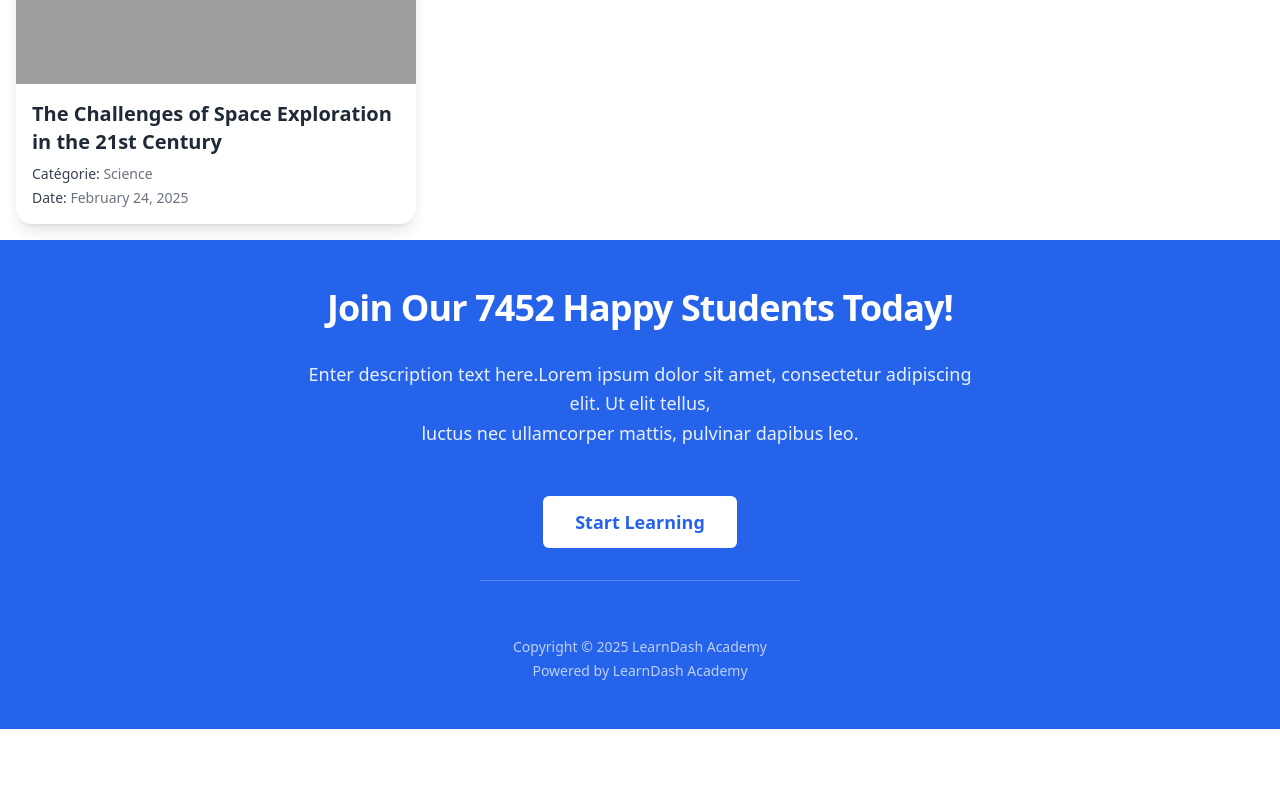
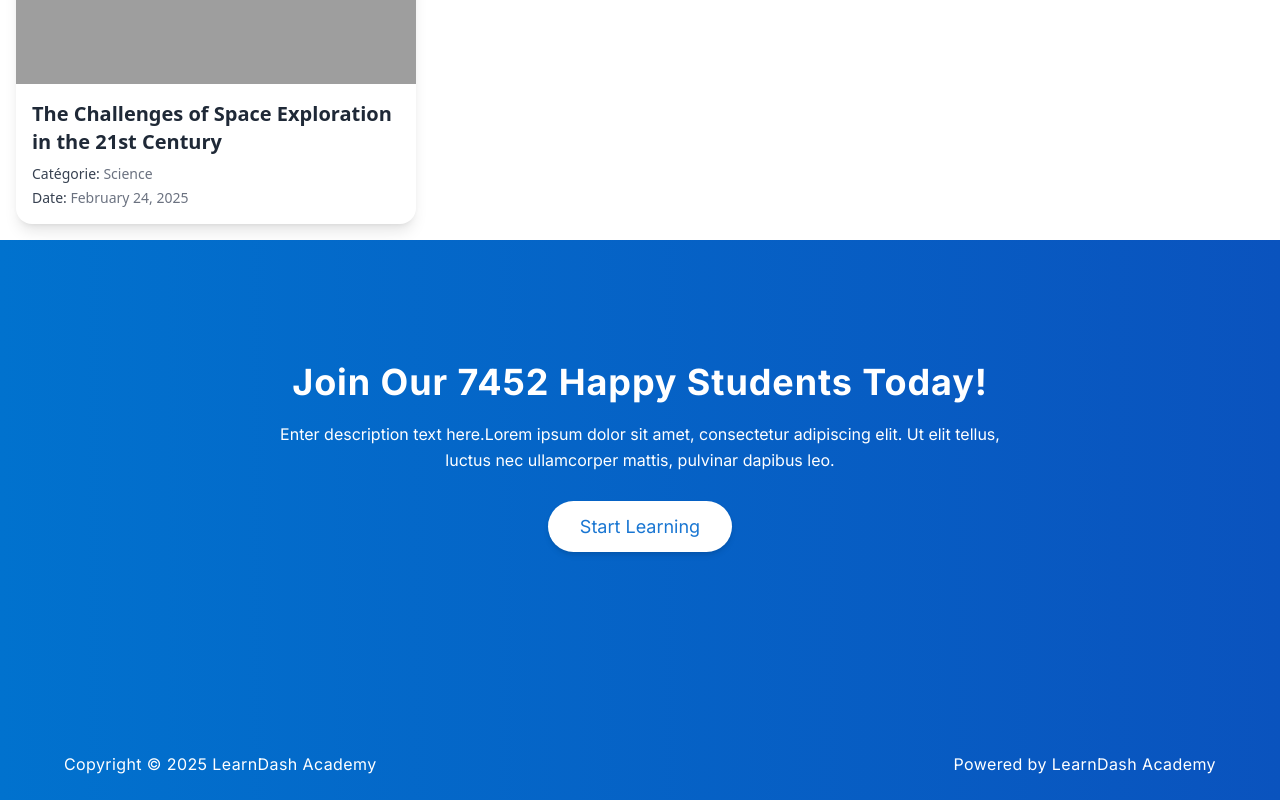
Before and after one commit to Bellox1/learndash-academy-02, an Angular app: page / in a window 1280 px wide. Shown: the part 764-1564 px from the top of the page. Before the commit the page ends 1493 px from the top, so only its background shows below. Built offline with nearby package versions, Linux system fonts and the light colour scheme; grey boxes are pictures that could not be loaded.

Commit message:
Gestion du footer

```diff
--- a/src/app/footer/footer.component.css
+++ b/src/app/footer/footer.component.css
@@ -0,0 +1,5 @@
+@import url('https://fonts.googleapis.com/css2?family=Inter:wght@400;700&display=swap');
+
+footer {
+    font-family: 'Inter', sans-serif;
+}
--- a/src/app/footer/footer.component.html
+++ b/src/app/footer/footer.component.html
@@ -1,30 +1,22 @@
-<div class="w-full bg-blue-600 px-4 py-12">
-  <div class="max-w-3xl mx-auto text-center space-y-8 text-white">
-    <!-- Titre principal -->
-    <h1 class="text-4xl font-bold tracking-tight">
-      Join Our 7452 Happy Students Today!
+<footer class="w-screen min-h-[70vh] bg-gradient-to-r from-[#0172ce] to-[#0a53be] flex flex-col justify-between items-center font-sans relative m-0 p-0">
+  <div class="w-full max-w-[1100px] mx-auto flex-1 flex flex-col items-center justify-center mt-0 mb-[10vh]">
+    <h1 class="text-white text-[36px] font-bold text-center mb-4 mt-0 leading-tight tracking-wide">
+      Join Our <span class="font-bold">7452</span> Happy Students Today!
     </h1>
-
-    <!-- Description -->
-    <p class="text-lg leading-relaxed max-w-2xl mx-auto opacity-90">
+    <p class="text-white text-[16px] text-center max-w-[900px] mb-7 mt-0 leading-relaxed">
       Enter description text here.Lorem ipsum dolor sit amet, consectetur adipiscing elit. Ut elit tellus,<br>
       luctus nec ullamcorper mattis, pulvinar dapibus leo.
     </p>
-
-    <!-- Bouton -->
-    <div class="pt-4">
-      <button class="bg-white hover:bg-gray-100 text-blue-600 font-semibold text-lg py-3 px-8 rounded-md transition-colors duration-200">
-        Start Learning
-      </button>
+    <button class="bg-white text-[#1976d2] text-[18px] font-medium rounded-full px-8 py-3 shadow-md transition hover:bg-blue-100 hover:text-[#0a53be] mb-0">
+      Start Learning
+    </button>
+  </div>
+  <div class="w-full flex justify-between items-center px-[5vw] box-border pb-6">
+    <div class="text-white text-[16px] font-normal tracking-wide">
+      Copyright © 2025 LearnDash Academy
     </div>
-
-    <!-- Séparateur -->
-    <div class="border-t border-white border-opacity-20 w-full max-w-xs mx-auto"></div>
-    <!-- Copyright -->
-       <!-- Copyright -->
-    <div class="pt-6 space-y-1 text-sm text-white text-opacity-70">
-      <p>Copyright © 2025 LearnDash Academy</p>
-      <p>Powered by LearnDash Academy</p>
+    <div class="text-white text-[16px] font-normal tracking-wide">
+      Powered by LearnDash Academy
     </div>
   </div>
-</div>
+</footer>
```
